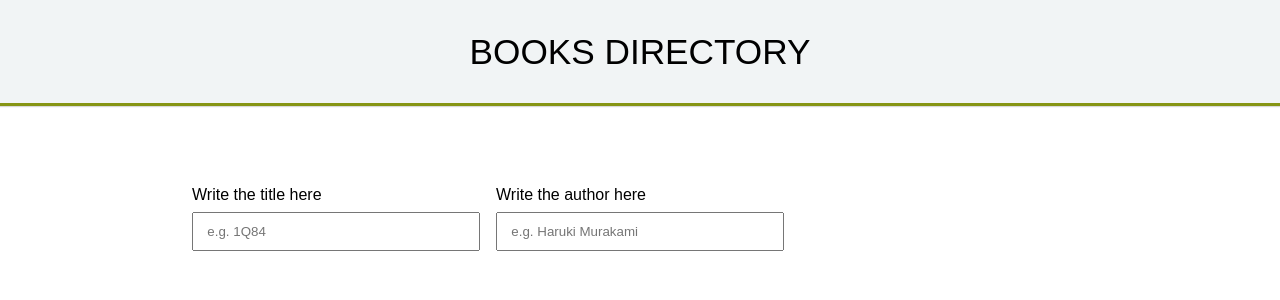
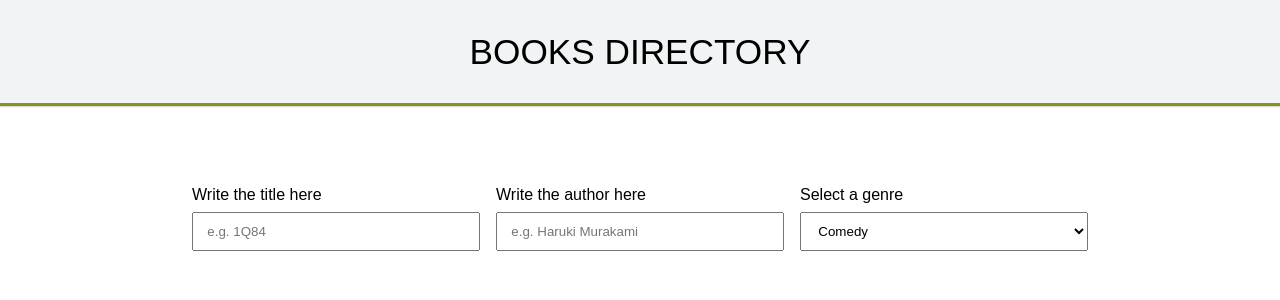
Before and after one commit to IrisCZ/React-books-directory, a React (Create React App) app: page / in a window 1280 px wide. Shown: the top 300 px of the page. Built offline with nearby package versions, Linux system fonts and the light colour scheme.

Commit message:
fix vulnerability package-lock.jason and add inputs and select fields

```diff
--- a/src/App/App.js
+++ b/src/App/App.js
@@ -2,6 +2,7 @@ import React, { Component } from 'react';
 import './App.css';
 import TitleField from '../TitleField/TitleField';
 import AuthorField from '../AuthorField/AuthorField';
+import GenreField from '../GenreField/GenreField';
 
 class App extends Component {
   constructor() {
@@ -24,8 +25,9 @@ class App extends Component {
   render() {
     return (
       <section className="app">
-        <TitleField setSelectedBookInfo={this.setSelectedBookInfo}></TitleField>
-        <AuthorField setSelectedBookInfo={this.setSelectedBookInfo}></AuthorField>
+        <TitleField setSelectedBookInfo={this.setSelectedBookInfo} name={"title"}></TitleField>
+        <AuthorField setSelectedBookInfo={this.setSelectedBookInfo} name={"author"}></AuthorField>
+        <GenreField setSelectedBookInfo={this.setSelectedBookInfo} name={"genre"} options={["Comedy", "Action", "Terror"]}></GenreField>
 
       </section>
     );
--- a/src/AuthorField/AuthorField.js
+++ b/src/AuthorField/AuthorField.js
@@ -4,10 +4,9 @@ import './AuthorField.css'
 class AuthorField extends Component {
     constructor() {
         super()
-        this.state = Object.assign({
-            name : "author",
+        this.state = {
             value: ""
-        })
+        }
 
         this.handleChange = this.handleChange.bind(this)
         this.apply = this.apply.bind(this)
@@ -18,14 +17,18 @@ class AuthorField extends Component {
     }
 
     apply() {
-        let bookAuthor = this.state.value
-        this.props.setSelectedBookInfo(bookAuthor)
+        let bookAuthorName = this.props.name
+        let bookAuthorValue = this.state.value
+        let bookAuthorSelected = {}
+        bookAuthorSelected[bookAuthorName] = bookAuthorValue
+
+        this.props.setSelectedBookInfo(bookAuthorValue)
     }
 
     render() {
         return (
             <div className="flex">
-                <label>Write the {this.state.name} here</label>
+                <label>Write the {this.props.name} here</label>
                 <input
                 type="text"
                 className= "input-lg"
--- /dev/null
+++ b/src/GenreField/GenreField.js
@@ -0,0 +1,51 @@
+import React, { Component } from 'react'
+import './GenreField.css'
+
+class GenreField extends Component {
+    constructor() {
+        super()
+        this.state = {
+            value: ""
+        }
+
+        this.handleChange = this.handleChange.bind(this)
+        this.apply = this.apply.bind(this)
+    }
+
+    handleChange(e) {
+        this.setState({value: e.target.value})
+    }
+
+    apply() {
+        let bookGenreName = this.props.name
+        let bookGenreValue = this.state.value
+        let bookGenreSelected = {}
+        bookGenreSelected[bookGenreName] = bookGenreValue
+
+        this.props.setSelectedBookInfo(bookGenreValue)
+    }
+
+    render() {
+
+        return (
+            <div className="flex">
+                <label>Select a {this.props.name} </label>
+                <select
+                    type="text"
+                    className= "input-lg"
+                    placeholder="e.g. Haruki Murakami"
+                    value={this.state.value}
+                    onChange={this.handleChange}
+                    onBlur={this.apply}>
+                    {this.props.options.map( ( option, index ) => {
+                        return(
+                            <option key={ `option-${ index }` }> { option } </option>
+                        )
+                    })}
+                </select>
+            </div>
+        )
+    }
+}
+
+export default GenreField
--- a/src/TitleField/TitleField.js
+++ b/src/TitleField/TitleField.js
@@ -5,7 +5,6 @@ class TitleField extends Component {
     constructor() {
         super()
         this.state = Object.assign({
-            name : "title",
             value: ""
         })
 
@@ -18,14 +17,18 @@ class TitleField extends Component {
     }
 
     apply() {
-        let bookTitle = this.state.value
-        this.props.setSelectedBookInfo(bookTitle)
+        let bookTitleName = this.props.name
+        let bookTitleValue = this.state.value
+        let bookTitleSelected = {}
+        bookTitleSelected[bookTitleName] = bookTitleValue
+
+        this.props.setSelectedBookInfo(bookTitleValue)
     }
 
     render() {
         return (
             <div className="flex">
-                <label>Write the {this.state.name} here</label>
+                <label>Write the {this.props.name} here</label>
                 <input
                 type="text"
                 className= "input-lg"
```
Also changed, not shown: src/GenreField/GenreField.css (added), src/GenreField/GenreField.sass (added), 1 other file (tests, documents, lock files or other folders).
